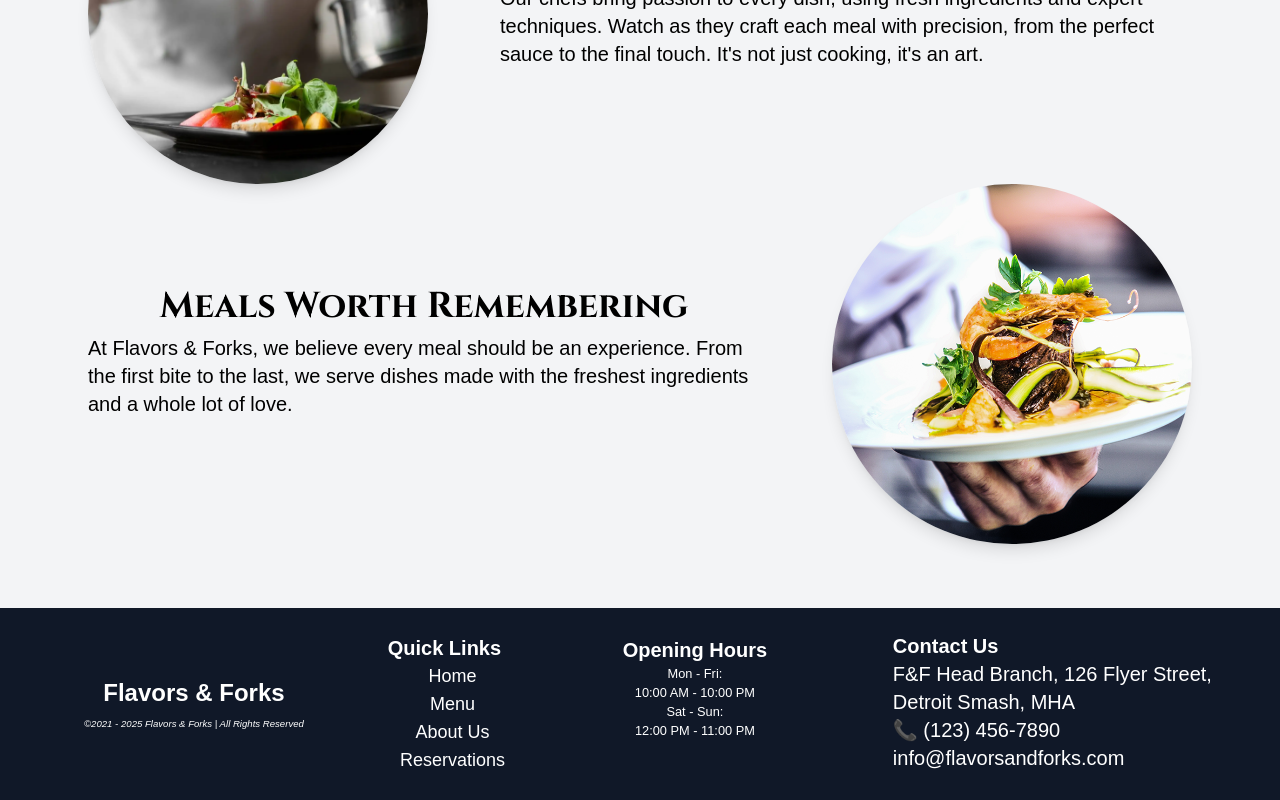
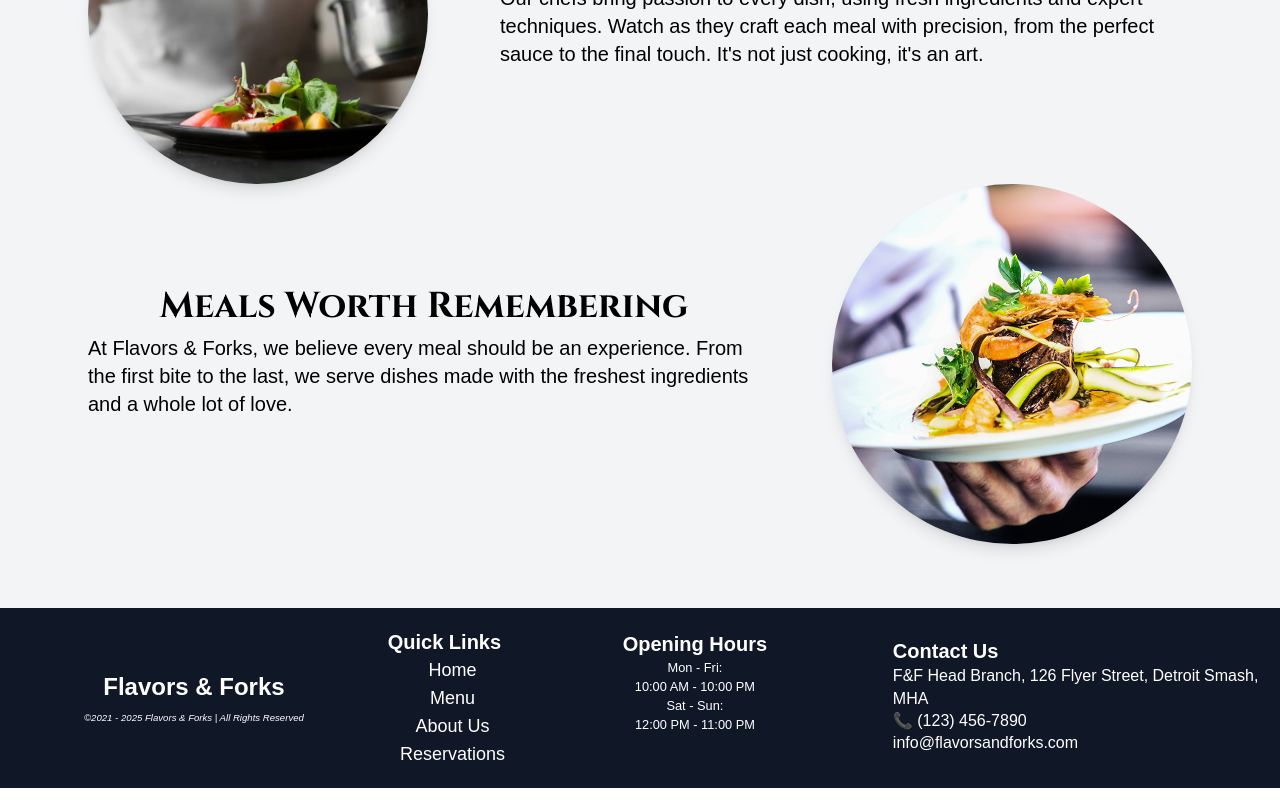
Before and after one commit to ISyncPlus/flavorsandforks, a React (Vite) app: page / in a window 1280 px wide. Shown: the part 1476-2276 px from the top of the page. Built offline with nearby package versions, Linux system fonts and the light colour scheme; a web font is replaced by a local one.

Commit message:
minor bugs and fixes

```diff
--- a/src/components/Footer.jsx
+++ b/src/components/Footer.jsx
@@ -40,7 +40,7 @@
           <h3 className='sm:text-xl text-[0.8em] font-bold'>
             Opening Hours
           </h3>
-          <div className='text-[0.8rem] sm:text-1'>
+          <div className='text-[0.8em] sm:text-1'>
           <p>Mon - Fri: <span className='block'>10:00 AM - 10:00 PM</span></p>
           <p>Sat - Sun:
              <span className='block'>
@@ -54,8 +54,8 @@
           <h3 className="text-sm sm:text-xl -mt-1 font-bold">
             Contact Us
           </h3>
-          <div>
-          <p>F&amp;F Head Branch, 126 Flyer Street, Detroit Smash, MHA</p>
+          <div className='text-[0.8em]'>
+          <p >F&amp;F Head Branch, 126 Flyer Street, Detroit Smash, MHA</p>
           <p>📞 (123) 456-7890</p>
           <p>info@flavorsandforks.com</p>
           </div>
--- a/src/components/HamburgerMenu.jsx
+++ b/src/components/HamburgerMenu.jsx
@@ -17,7 +17,7 @@
                     &#9776;
 
                   </button>
-                <nav className={`transition-all duration-200 origin-top ${!ham ? 'scale-y-0' : 'scale-y-100'} flex flex-col sm:hidden justify-center ${affiliateOpen ? 'h-[35vh]' : ''} items-center max-w-2xl px-7 pt-1 mt-3 pb-7 text-sm absolute right-0 top-10 rounded-b-lg bg-orange-400 h-[19em]`} aria-label='main'>
+                <nav className={`transition-all duration-200 origin-top ${!ham ? 'scale-y-0' : 'scale-y-100'} flex flex-col sm:hidden justify-center ${affiliateOpen ? 'h-[40vh]' : ''} items-center max-w-2xl px-7 pt-1 mt-3 pb-7 text-sm absolute right-0 top-10 rounded-b-lg bg-orange-400 h-[19em]`} aria-label='main'>
                   <Link to="/" className='hover:opacity-80 transition-opacity duration-300 flex-1 pt-5'>Home</Link>
 
                   <Link to="/menu" className='hover:opacity-80 transition-opacity duration-300 flex-1 pt-5'>Menu</Link>
@@ -35,7 +35,7 @@
 
                 {/* Dropdown menu */}
                 <ul className={`transition-all ease-in-out duration-200 ${affiliateOpen ? 'scale-y-100 origin-top block': 'scale-y-0 scale-x-0 hidden'} border rounded-lg border-transparent bg-orange-400 pt-3
-                text-sm text-center `}>
+                text-sm text-center mt-0.5 `}>
                     <li className='mb-3'>
                     <Link to="/affiliates/customers" className='hover:opacity-80 transition-opacity duration-300'>Customers</Link>
                     </li>
```
